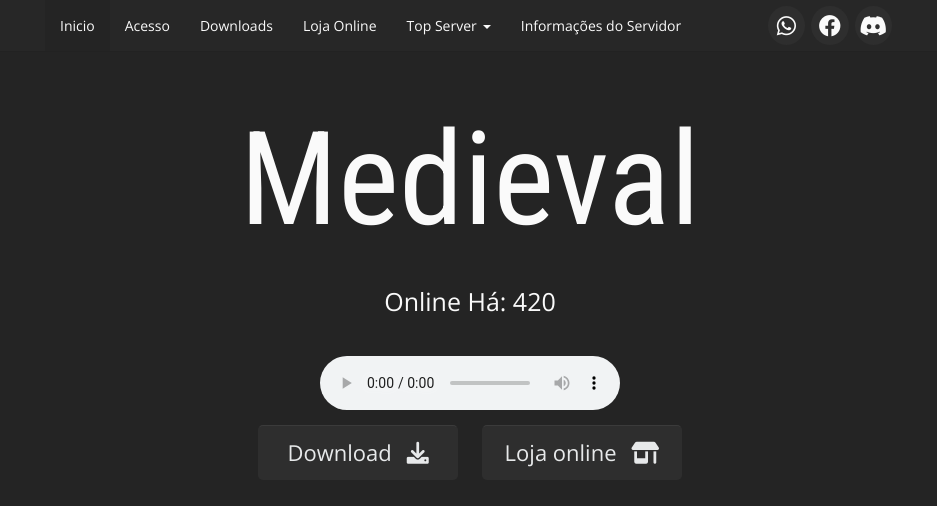
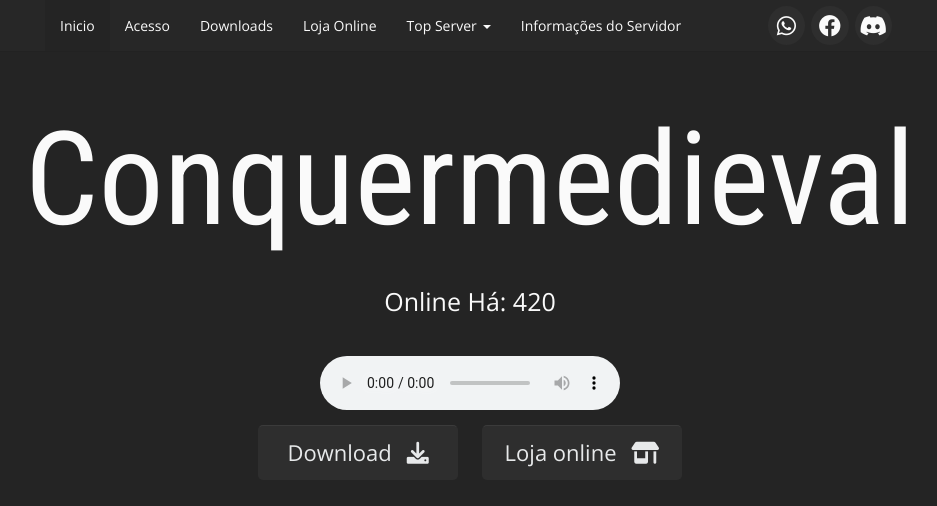
Before and after one commit to conquermedieval/conquermedieval.github.io, a Jekyll site: the page built from index.html, in a window 1280 px wide and 900 px high. Shown: the top 506 px of the window, without its empty margins (170-1107 px from the left). Built offline with Jekyll 4.4.1, drawn with Linux system fonts in a browser that asks for light colours.

Commit message:
Update _config.yml

```diff
--- a/_config.yml
+++ b/_config.yml
@@ -1,4 +1,4 @@
-name: Medieval
+name: Conquermedieval
 title: Conquermedieval
 description: Conquermedieval de volta.
 url: https://conquermedieval.github.io/
```
